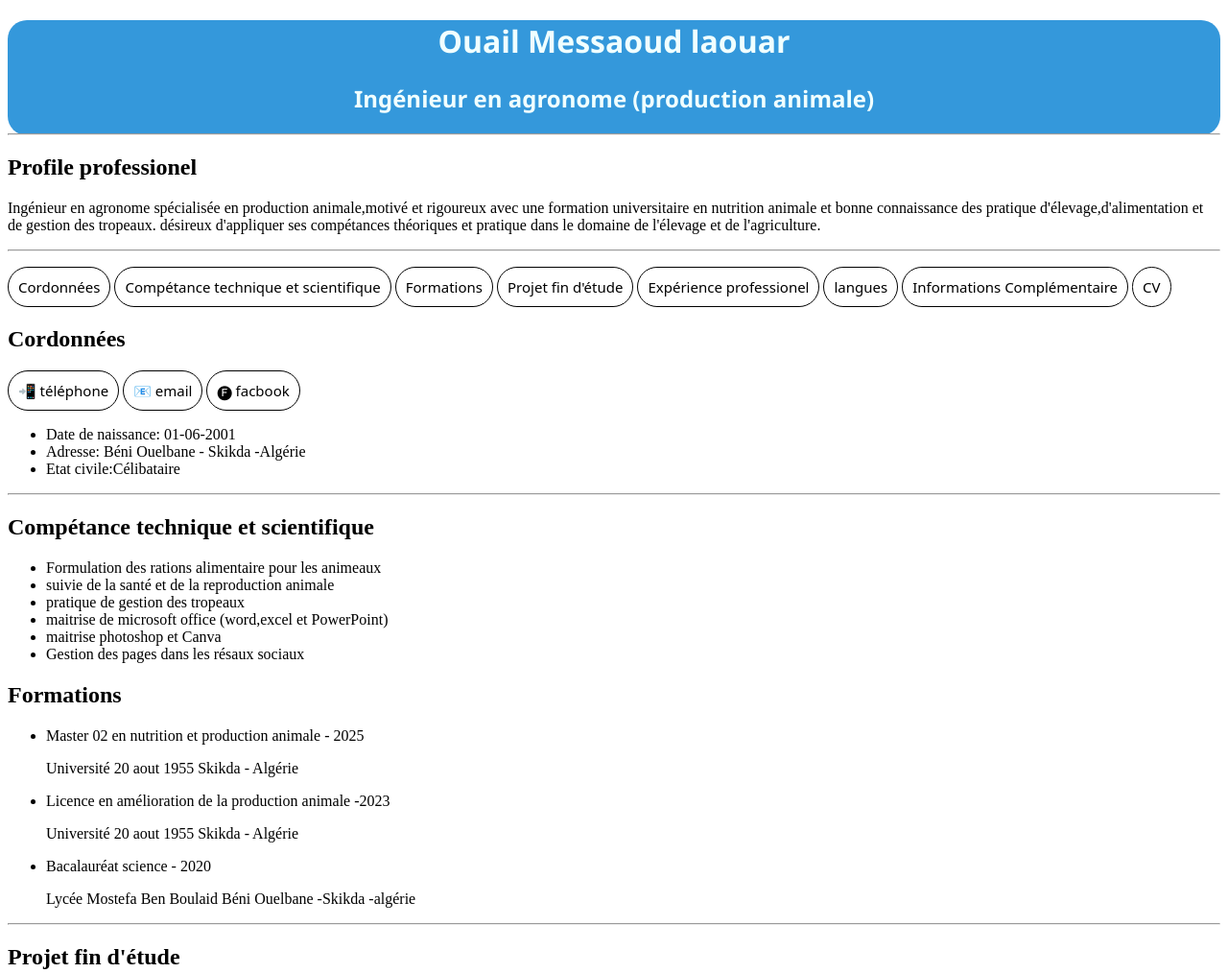
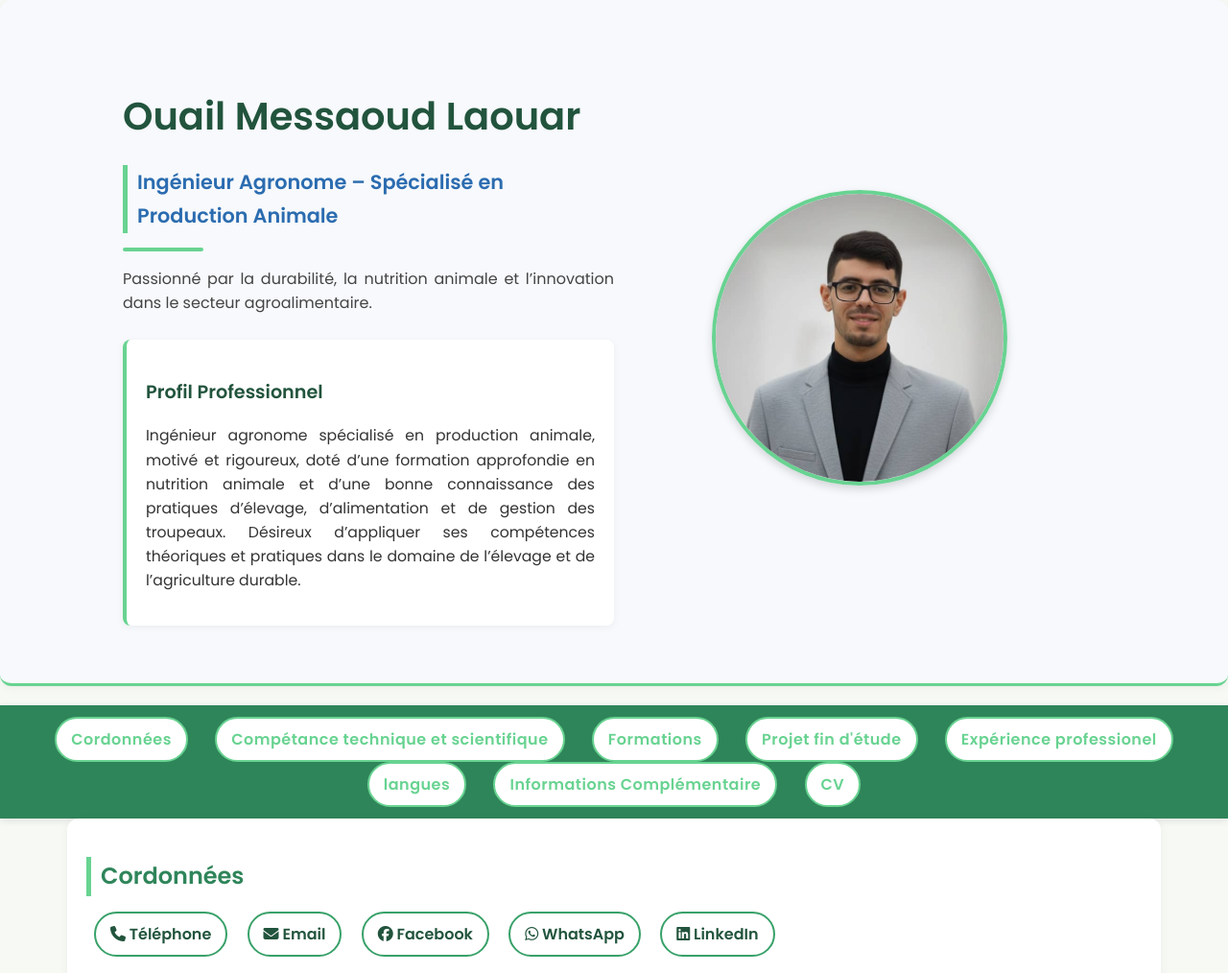
Before and after one commit to wailmsl/portofolio-ouail-messaoud-laouar, a plain HTML site: page index.html in a window 1280 px wide. Shown: the top 1014 px of the page at 96% size. Drawn offline with Linux system fonts and the light colour scheme.

Commit message:
Add files via upload

```diff
--- /dev/null
+++ b/chc.html/hg.css
@@ -0,0 +1,47 @@
+body{
+    background:linear-gradient(to right , #9326d9, #490cb0 ) ;
+}
+h1{
+    color:white; center; font-size: 80px; font-family: fantasy;font-style: oblique;
+}
+p{
+    text-align: right; direction: rtl;font-size: 30px; font-family: 'Gill Sans', 'Gill Sans MT', Calibri, 'Trebuchet MS', sans-serif;color: white;
+}
+h2{
+    text-align: center; font-family: 'Segoe UI', Tahoma, Geneva, Verdana, sans-serif;color: white; font-size: 38px;
+}
+nav{
+    text-align: right; direction: rtl; display: flex; align-content: space-between; color: white; font-family: system-ui, -apple-system, BlinkMacSystemFont, 'Segoe UI', Roboto, Oxygen, Ubuntu, Cantarell, 'Open Sans', 'Helvetica Neue', sans-serif; font-size: 20px;
+}
+form{
+
+    text-align: center;
+    align-items: center;
+    border: none; border-radius: 25px;
+    color: rgba(237, 237, 241, 0.589);
+    background-color: rgba(255,255,255,0.15);
+
+
+}
+input{
+    margin: 10px; padding: 15px; border: 1px #ffffff33 solid;border-radius: 25px; background-color: rgba(255,255,255,0.1);
+    transition: 0.3s; font-size: 16px;
+}
+::placeholder{
+    color: white; font-family: system-ui, -apple-system, BlinkMacSystemFont, 'Segoe UI', Roboto, Oxygen, Ubuntu, Cantarell, 'Open Sans', 'Helvetica Neue', sans-serif;
+}
+textarea{ margin: 10px; padding: 15px; border: 1px #ffffff33 solid;border-radius: 25px; background-color: rgba(255,255,255,0.1);
+    transition: 0.3s; font-size: 16px; }
+button{
+    background: linear-gradient(to right, #9326d9,#490cb0)  ; border: none; padding: 12px 24px; font-size: 16px ;border-radius: 8px; cursor: pointer; transition: 0.3 ease ; color: white;
+
+}
+button:hover{
+    transform: scale(1.05);box-shadow:  0 6px 12px rgba(0, 0,0 ,0.3);
+}
+
+input:focus{
+    outline: none; border: 1px solid #ffffffaa;
+    background-color: (255,255,255,0.2);
+    box-shadow: 0 0 5px #ffffff77; background: #9326d9;
+}
--- a/index.html
+++ b/index.html
@@ -3,27 +3,56 @@
 <head>
     <meta charset="UTF-8">
     <meta name="viewport" content="width=device-width, initial-scale=1.0">
-    <title>portofolio</title>
-    <meta name="author" content="Ouail Messaoud Laoura">
-    <meta name="robots" content="index,follow">
+
+  <title>Ouail Messaoud Laouar | Ingénieur en production animale</title>
+
+  <!-- 🧠 FavIcon -->
+  <link rel="icon" href="imgs/WhatsApp Image 2025-10-06 à 17.14.40_d7f8c233.jpg" type="image/png">
+
+  <!-- 🌿 Google Fonts -->
+  <link href="https://fonts.googleapis.com/css2?family=Poppins:wght@300;400;600&display=swap" rel="stylesheet">
+
+  <!-- 🎨 ملف CSS الرئيسي -->
+  <link rel="stylesheet" href="style.css">
+
+  <!-- 🔗 روابط السوشيال ميديا (اختيارية لتحسين المظهر في المشاركة) -->
+  <meta property="og:title" content="Ouail Messaoud Laouar - Portfolio">
+  <meta property="og:description" content="Ingénieur en agronomie (production animale). Découvrez mon profil professionnel et mes projets.">
+  <meta property="og:image" content="photo/logo.png">
+  <meta property="og:type" content="website">
+  <meta property="og:url" content="https://ouailmessaoudlaouar.netlify.app">
+
     <link rel="stylesheet" href="prt.css">
+    <script src="https://kit.fontawesome.com/a076d05399.js" crossorigin="anonymous"></script>
+
 
 </head>
 <body>
-    <header>
-        <div id="firstttle">
-            <h1>Ouail Messaoud laouar</h1><span></span>
-            <h2>Ingénieur en agronome (production animale)</h2><hr>
+   <header id="profile-section">
+  <div class="text-box">
+    <h1>Ouail Messaoud Laouar</h1>
+    <h2>Ingénieur Agronome – Spécialisé en Production Animale</h2>
+    <hr>
+    <p class="intro">
+      Passionné par la durabilité, la nutrition animale et l’innovation dans le secteur agroalimentaire.
+    </p>
 
-        </div>
-        <div>
-            <h2>Profile professionel</h2>
-            <p>Ingénieur en agronome spécialisée en production animale,motivé et rigoureux avec une formation universitaire en nutrition animale et bonne connaissance des pratique d'élevage,d'alimentation et de gestion des tropeaux.
-            désireux d'appliquer ses compétances théoriques et pratique dans le domaine
-            de l'élevage et de l'agriculture. <hr>
-            </p>
-        </div>
-        </header>
+    <div class="profile-description">
+      <h3>Profil Professionnel</h3>
+      <p>
+        Ingénieur agronome spécialisé en production animale, motivé et rigoureux, doté d’une formation approfondie en nutrition animale et d’une bonne connaissance des pratiques d’élevage, d’alimentation et de gestion des troupeaux.
+        Désireux d’appliquer ses compétences théoriques et pratiques dans le domaine de l’élevage et de l’agriculture durable.
+      </p>
+    </div>
+  </div>
+
+  <div class="image-box">
+    <img src="imgs/WhatsApp Image 2025-10-06 à 17.14.40_d7f8c233.jpg" alt="Photo de Ouail Messaoud Laouar">
+  </div>
+
+</header>
+
+
         <nav>
             <div id=" btn">
                <a href="#Cordonnées">Cordonnées</a>
@@ -33,15 +62,31 @@
                <a href="#exp">Expérience professionel</a>
                <a href="#langue">langues</a>
                <a href="#icomp">Informations Complémentaire</a>
-               <a href="links/CV pdf Production animale.pdf">CV</a>
+               <a href="links/CV_Ouail_Messaoud_Laouar_2025.pdf">CV</a>
             </div>
             </nav>
             <main>
             <div id="Cordonnées">
                 <h2> Cordonnées</h2>
-                <a href="tel:+213666421571">📲 téléphone</a>
-                <a href="mailto:wailmsl21@gmail.com">📧 email</a>
-                <a href="https://www.facebook.com/wail.msl.2025">🅕 facbook</a>
+               <a href="tel:+213666421571" target="_blank">
+                 <i class="fas fa-phone"></i> Téléphone
+                 </a>
+
+                 <a href="mailto:wailmsl21@gmail.com" target="_blank">
+                  <i class="fas fa-envelope"></i> Email
+                </a>
+
+                <a href="https://www.facebook.com/wail.msl.2025" target="_blank">
+                 <i class="fab fa-facebook"></i> Facebook
+                 </a>
+
+                 <a href="https://wa.me/213666421571" target="_blank">
+                 <i class="fab fa-whatsapp"></i> WhatsApp
+                 </a>
+
+                 <a href="https://www.linkedin.com/in/wail-messaoud-laoar-488418265" target="_blank">
+                 <i class="fab fa-linkedin"></i> LinkedIn
+                 </a>
 
             </div>
             <div>
@@ -148,15 +193,26 @@
             </div>
 
         </main>
-        <footer>
-            <div >
-                <h2>contact web creator</h2>
-                <a href="mailto:wailmsl21@gmail.com">📧mail</a>
-                <a href="tel:+213666421571">📲phone</a>
+       <footer id="footer">
+  <div class="footer-container">
+    <div class="footer-info">
+      <h3>Contact</h3>
+      <p>📍 Béni Ouelbane, Skikda – Algérie</p>
+      <p>📧 <a href="mailto:wailmsl21@gmail.com">wailmsl21@gmail.com</a></p>
+      <p>📞 <a href="tel:+213666421571">+213 666 42 15 71</a></p>
+    </div>
 
-            </div>
+    <div class="footer-social">
+      <h3>Réseaux</h3>
+      <a href="https://wa.me/213666421571" target="_blank">💬 WhatsApp</a>
+      <a href="https://www.linkedin.com/in/wail-messaoud-laoar-488418265" target="_blank">🔗 LinkedIn</a>
+      <a href="https://www.facebook.com/wail.msl.2025" target="_blank">📘 Facebook</a>
+    </div>
+  </div>
 
-        </footer>
+  <p class="copyright">© 2025 Ouail Messaoud Laouar — Tous droits réservés.</p>
+</footer>
+
 
 
 
--- a/prt.css
+++ b/prt.css
@@ -1,34 +1,258 @@
-a:link{
-    margin: 0px; padding: 10px;
-    text-decoration: none;
-    display: inline-flex; justify-content: space-around;
-    border: solid; border-radius: 35px; border-width: 1.5px;
-    font-family:system-ui, -apple-system, BlinkMacSystemFont, 'Segoe UI', Roboto, Oxygen, Ubuntu, Cantarell, 'Open Sans', 'Helvetica Neue', sans-serif;
-    font-size: 15px; color: black; transition: 1.8s;
+/* 🌿 إعداد عام */
+body {
+  font-family: 'Poppins', sans-serif;
+  margin: 0;
+  background-color: #f6f9f4; /* خلفية خضراء فاتحة جداً */
+  color: #2b2b2b;
+  line-height: 1.7;}
+ #profile-section {
+  display: flex;
+  align-items: center;
+  justify-content: space-between;
+  padding: 60px 10%;
+  background-color: #f7f9fc;
+  border-bottom: 3px solid #68d391;
+  flex-wrap: wrap; /* يجعل التصميم متجاوب */
 }
-a:hover{
-    background-color: rgb(10, 48, 48);
-    font-size: 20px;
-    display: inline-block;
-    color: antiquewhite;
+
+/* ===== TEXT ===== */
+.text-box {
+  flex: 1;
+  min-width: 320px;
+  max-width: 600px;
 }
-#firstttle{
-    margin: 0px; padding: 0px;
-    background-color: #3498db;
-    border: #3498db;border-radius: 20px;
-    color: azure; text-align: center;
-    font-family: 'Segoe UI', Tahoma, Geneva, Verdana, sans-serif;
+
+#profile-section h1 {
+  font-family: 'Poppins', sans-serif;
+  font-size: 2.5em;
+  color: #22543d;
+  margin-bottom: 10px;
 }
-li:hover{
-    color: #0e6251;
-    border: solid; border-radius: 30px; border-color: black;
-    display: inline-block;
+
+#profile-section h2 {
+  font-size: 1.3em;
+  color: #2b6cb0;
+  font-weight: 600;
+  margin-bottom: 15px;
 }
-footer{
-    margin: 0px; padding: 0px;
-    background-color: #3498db;
-    border: #3498db;border-radius: 20px;
-    color: azure; text-align: center;
-    font-family: 'Segoe UI', Tahoma, Geneva, Verdana, sans-serif;
-    size: 5px; font-size: 10px;
+
+#profile-section hr {
+  width: 80px;
+  border: 2px solid #68d391;
+  margin: 15px 0;
+  border-radius: 5px;
 }
+
+.text-box .intro {
+  color: #444;
+  font-size: 1em;
+  margin-bottom: 25px;
+  line-height: 1.6;
+}
+
+/* ===== PROFIL PROFESSIONNEL ===== */
+.profile-description {
+  background: #ffffff;
+  border-left: 4px solid #68d391;
+  padding: 20px;
+  border-radius: 8px;
+  box-shadow: 0 2px 8px rgba(0,0,0,0.05);
+}
+
+.profile-description h3 {
+  color: #22543d;
+  font-size: 1.2em;
+  margin-bottom: 10px;
+}
+
+.profile-description p {
+  color: #333;
+  font-size: 0.98em;
+  line-height: 1.6;
+}
+
+/* ===== IMAGE ===== */
+.image-box {
+  flex: 1;
+  text-align: center;
+  min-width: 250px;
+}
+
+.image-box img {
+  width: 300px;
+  height: 300px;
+  object-fit: cover;
+  border-radius: 50%;
+  border: 4px solid #68d391;
+  box-shadow: 0 4px 10px rgba(0,0,0,0.15);
+  transition: transform 0.3s ease;
+}
+
+.image-box img:hover {
+  transform: scale(1.05);
+}
+
+/* ===== RESPONSIVE ===== */
+@media (max-width: 768px) {
+  #profile-section {
+    flex-direction: column-reverse;
+    text-align: center;
+  }
+  .text-box {
+    margin-top: 20px;
+  }
+  .profile-description {
+    text-align: left;
+  }
+}
+/* 📌 العناوين */
+h1, h2, h3 {
+  color: #2f855a; /* أخضر طبيعي */
+  margin-bottom: 10px;
+}
+
+h1 {
+  font-size: 2em;
+  font-weight: 700;
+}
+
+h2 {
+  font-size: 1.5em;
+  border-left: 5px solid #68d391;
+  padding-left: 10px;
+}
+
+h3 {
+  font-size: 1.2em;
+  color: #22543d;
+}
+
+/* 🧭 شريط التنقل */
+nav {
+  background: #2f855a; /* أخضر رئيسي */
+  text-align: center;
+  padding: 12px 0;
+  box-shadow: 0 2px 8px rgba(0, 0, 0, 0.1);
+}
+
+nav a {
+  color: #68d391;
+  margin: 0 12px;
+  text-decoration: none;
+  font-weight: 600;
+  letter-spacing: 0.5px;
+  transition: 0.3s;
+}
+
+nav a:hover {
+  color: #c6f6d5; /* أخضر فاتح */
+}
+
+/* 🧾 الروابط العامة */
+a {
+  text-decoration: none;
+  border: 2px solid #68d391; /* أخضر فاتح */
+  border-radius: 30px;
+  padding: 8px 15px;
+  display: inline-block;
+  margin: 6px 8px;
+  color: #22543d;
+  font-weight: 600;
+  background-color: #ffffff;
+  transition: all 0.3s ease;
+}
+
+a:hover {
+  background-color: #68d391;
+  color: white;
+  transform: scale(1.03);
+}
+
+/* 📦 المحتوى العام */
+header, main, footer {
+  max-width: 1100px;
+  margin: auto;
+  padding: 20px;
+  background-color: #fff;
+  border-radius: 12px;
+  box-shadow: 0 2px 10px rgba(0,0,0,0.05);
+  margin-bottom: 20px;
+}
+
+/* 🔹 الفقرات */
+p {
+  margin-bottom: 15px;
+  text-align: justify;
+}
+
+/* 🔸 القوائم */
+ul {
+  list-style-type: square;
+  padding-left: 25px;
+  color: #333;
+}
+
+li {
+  margin-bottom: 6px;
+}
+
+/* 📞 قسم التواصل */
+#Cordonnées a {
+  border-color: #38a169;
+}
+
+#Cordonnées a:hover {
+  background-color: #38a169;
+}
+
+/* ⚙️ الفوتر */
+
+#footer {
+  background-color: #22543d;
+  color: white;
+  padding: 40px 10%;
+  text-align: center;
+  font-family: 'Poppins', sans-serif;
+}
+
+.footer-container {
+  display: flex;
+  justify-content: space-around;
+  flex-wrap: wrap;
+  gap: 30px;
+  margin-bottom: 20px;
+}
+
+.footer-info, .footer-social {
+  min-width: 250px;
+}
+
+#footer a {
+  color: #9ae6b4;
+  text-decoration: none;
+  font-weight: 500;
+  display: block;
+  margin: 5px 0;
+  transition: color 0.3s;
+}
+
+#footer a:hover {
+  color: #c6f6d5;
+}
+
+footer h3 {
+  color: #f0fff4;
+  margin-bottom: 10px;
+}
+
+footer p {
+  margin: 5px 0;
+  font-size: 0.95em;
+}
+
+footer .copyright {
+  border-top: 1px solid #2f855a;
+  padding-top: 15px;
+  font-size: 0.9em;
+  color: #c6f6d5;
+}
```
Also changed, not shown: chc.html/index.html (added, +89 -0 lines), imgs/WhatsApp Image 2025-10-06 à 17.14.40_d7f8c233.jpg (added), 1 other file.
